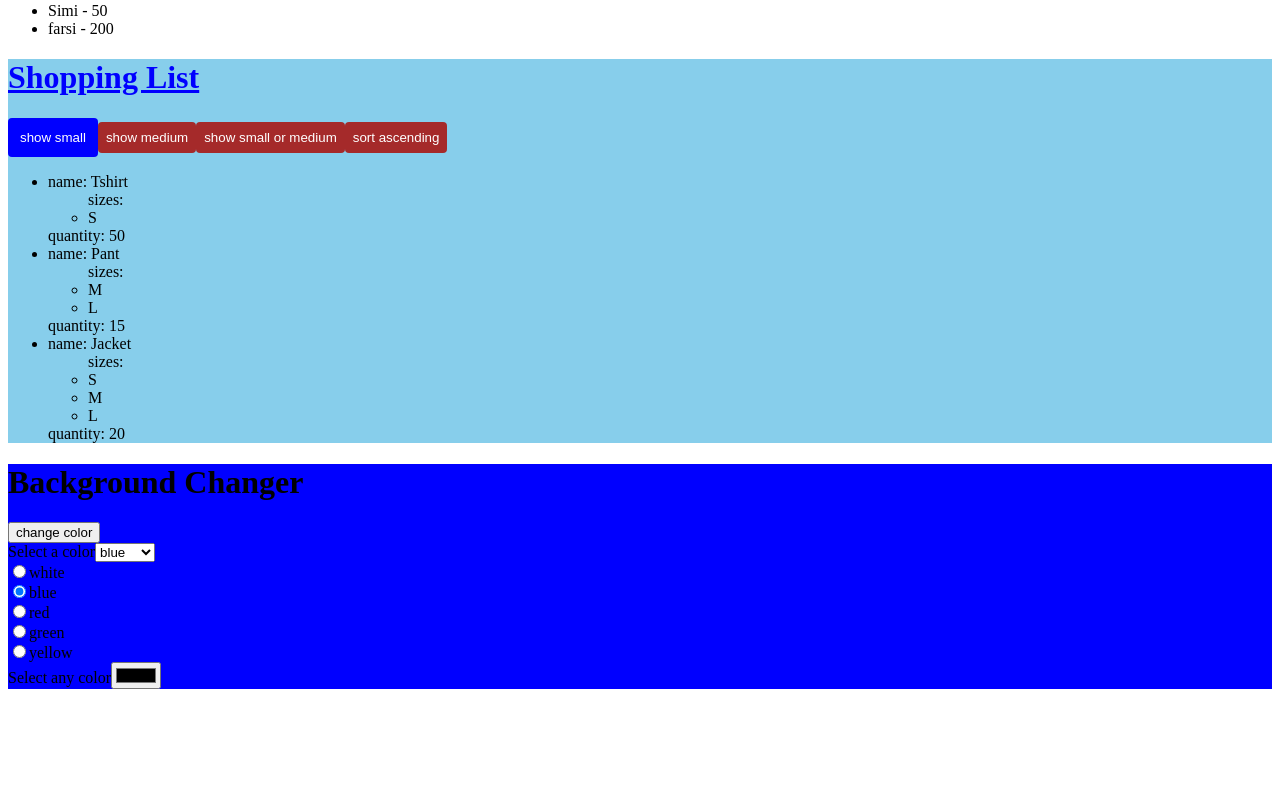
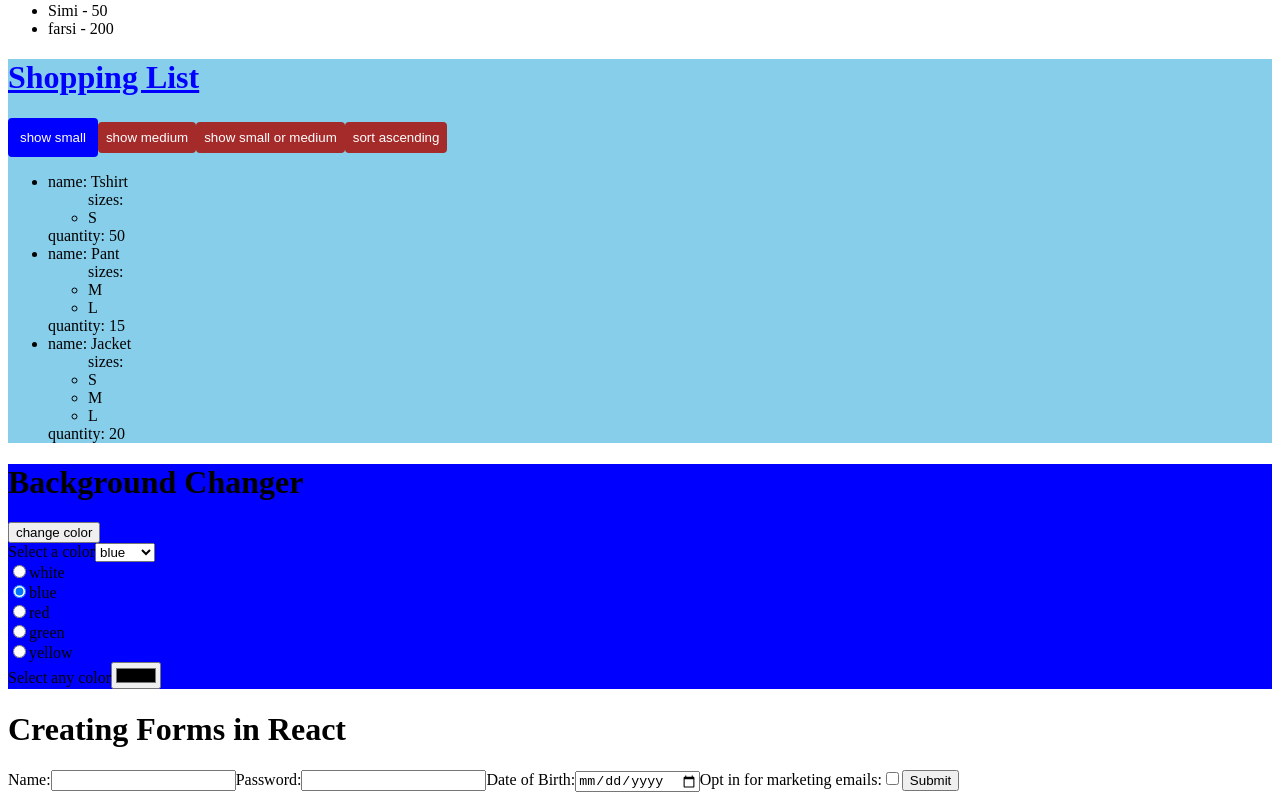
Before and after one commit to RaviTmg/simple-counter-app, a Next.js app: page / in a window 1280 px wide. Shown: the part 563-1363 px from the top of the page. Before the commit the page ends 1260 px from the top, so only its background shows below. Built offline with nearby package versions, Linux system fonts and the light colour scheme.

Commit message:
input types

```diff
--- a/src/pages/index.js
+++ b/src/pages/index.js
@@ -9,6 +9,7 @@ import CountryList from "./country-list";
 import Groceries from "./groceries";
 import Shopping from "./shopping";
 import { BackgroundChanger } from "./background-changer";
+import InputTypes from "./input-types";
 
 const max_counter = 10;
 const min_counter = -10;
@@ -100,6 +101,7 @@ export default function Home() {
         <Groceries/>
         <Shopping/>
         <BackgroundChanger/>
+        <InputTypes/>
       </main>
     </>
   );
--- /dev/null
+++ b/src/pages/input-types.js
@@ -0,0 +1,81 @@
+import { useState } from "react"
+
+export default function InputTypes() {
+    const [formData, setFormData] = useState({
+        name: "",
+        password: "",
+        dateOfBirth: null,
+        isSubscribed: false,
+    });
+
+    const handleChangeName = (e) => {
+        const newName = e.target.value;
+        setFormData({ ...formData, name: newName });
+    };
+
+    const handleChangePassword = e => {
+        setFormData({ ...formData, password: e.target.value });
+    };
+    const handleChangeDateOfBirth = e => {
+        setFormData({
+            ...formData,
+            dateOfBirth: e.target.value
+        });
+    };
+
+
+    const handleSubmit = (e) => {
+        e.preventDefault()
+        console.log(formData);
+    };
+
+    return (
+        <div>
+            <h1>
+                Creating Forms in React
+            </h1>
+            <form onSubmit={handleSubmit}>
+                <label>
+                    Name:
+                    <input
+                        type="text"
+                        value={formData.name}
+                        onChange={handleChangeName}
+                    />
+                </label>
+
+                <label>
+                    Password:
+                    <input
+                        type="password"
+                        value={formData.password}
+                        onChange={handleChangePassword}
+                    />
+                </label>
+                <label>
+                    Date of Birth:
+                    <input
+                        type="date"
+                        value={formData.dateOfBirth}
+                        onChange={handleChangeDateOfBirth}
+                    />
+                </label>
+                <label>
+                    Opt in for marketing emails:
+                    <input
+                        type="checkbox"
+                        checked={formData.isSubscribed}
+                        onChange={(e) => {
+                            setFormData({
+                                ...formData,
+                                isSubscribed: !formData.isSubscribed
+                            });
+                        }}
+                    />
+                </label>
+
+                <button type="submit">Submit</button>
+            </form>
+        </div>
+    )
+}
```
